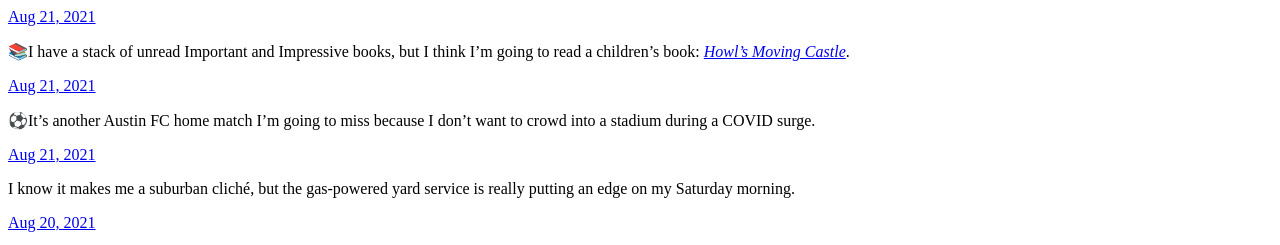
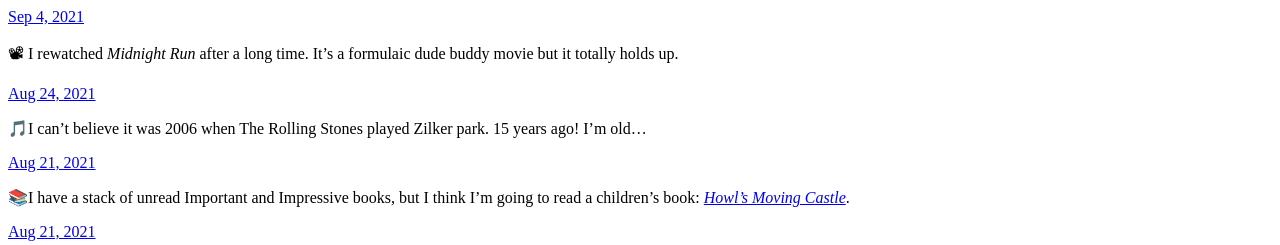
Before and after one commit to brokaw/micro.blog, a plain HTML site: page index.html in a window 1280 px wide. Shown: the top 245 px of the page. Drawn offline with Linux system fonts and the light colour scheme.

Commit message:
Archiving from Micro.blog.

```diff
--- a/index.html
+++ b/index.html
@@ -21,6 +21,28 @@
 <div class="h-feed">
 
 
+
+      <div class="h-entry">
+
+
+        <a href="https://brokaw.micro.blog/2021/09/04/i-rewatched-midnight.html" class="u-url"><time class="dt-published" datetime="2021-09-04 07:53:44 -0500">Sep 4, 2021</time></a>
+
+        <div class="e-content">
+         	<p>📽 I rewatched <em>Midnight Run</em> after a long time. It&rsquo;s a formulaic dude buddy movie but it totally holds up.</p>
+
+        </div>
+      </div>
+
+      <div class="h-entry">
+
+
+        <a href="https://brokaw.micro.blog/2021/08/24/i-cant-believe.html" class="u-url"><time class="dt-published" datetime="2021-08-24 19:24:34 -0500">Aug 24, 2021</time></a>
+
+        <div class="e-content">
+         	<p>🎵I can’t believe it was 2006 when The Rolling Stones played Zilker park. 15 years ago! I’m old…</p>
+
+        </div>
+      </div>
 
       <div class="h-entry">
 
```
